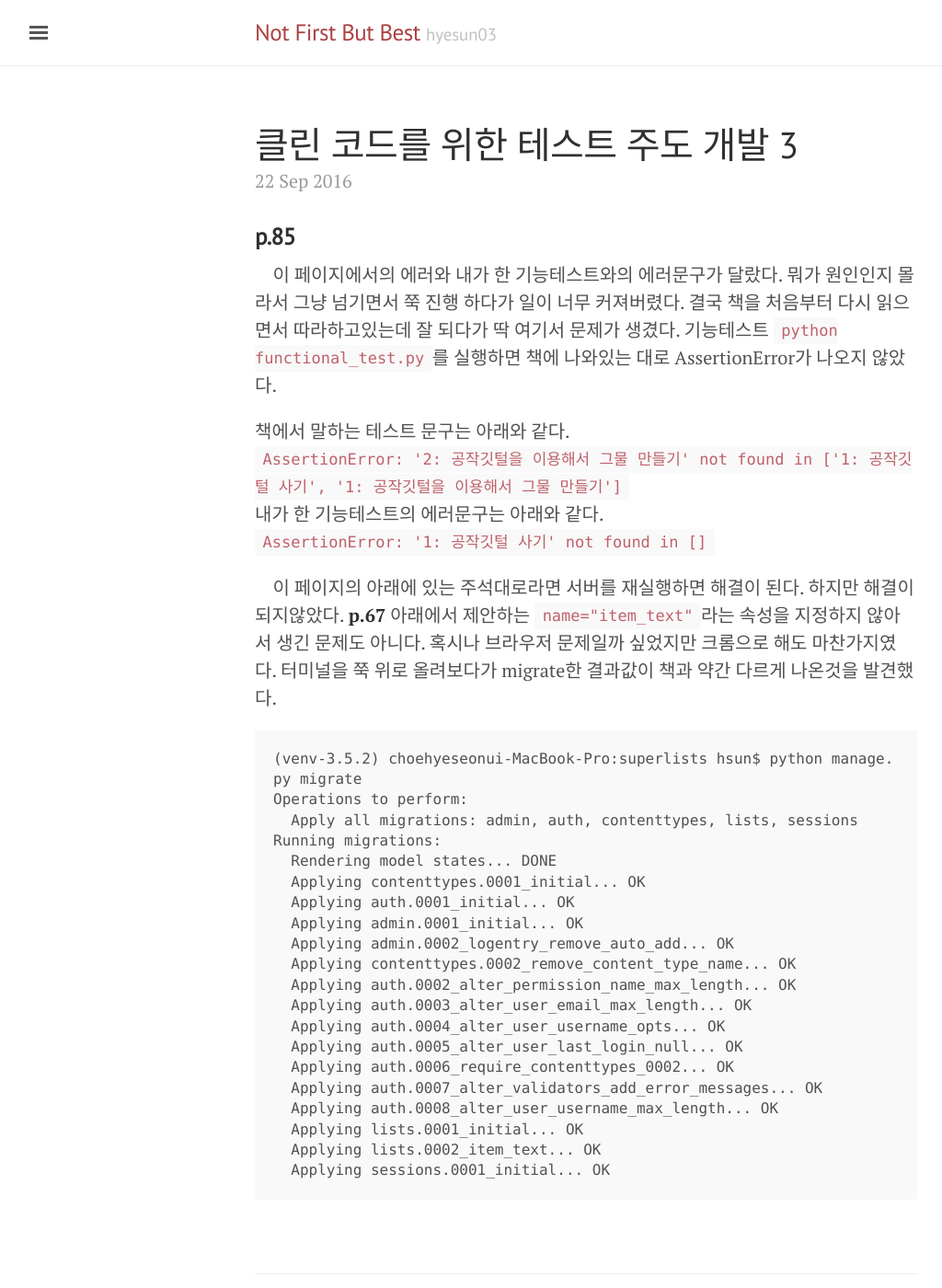
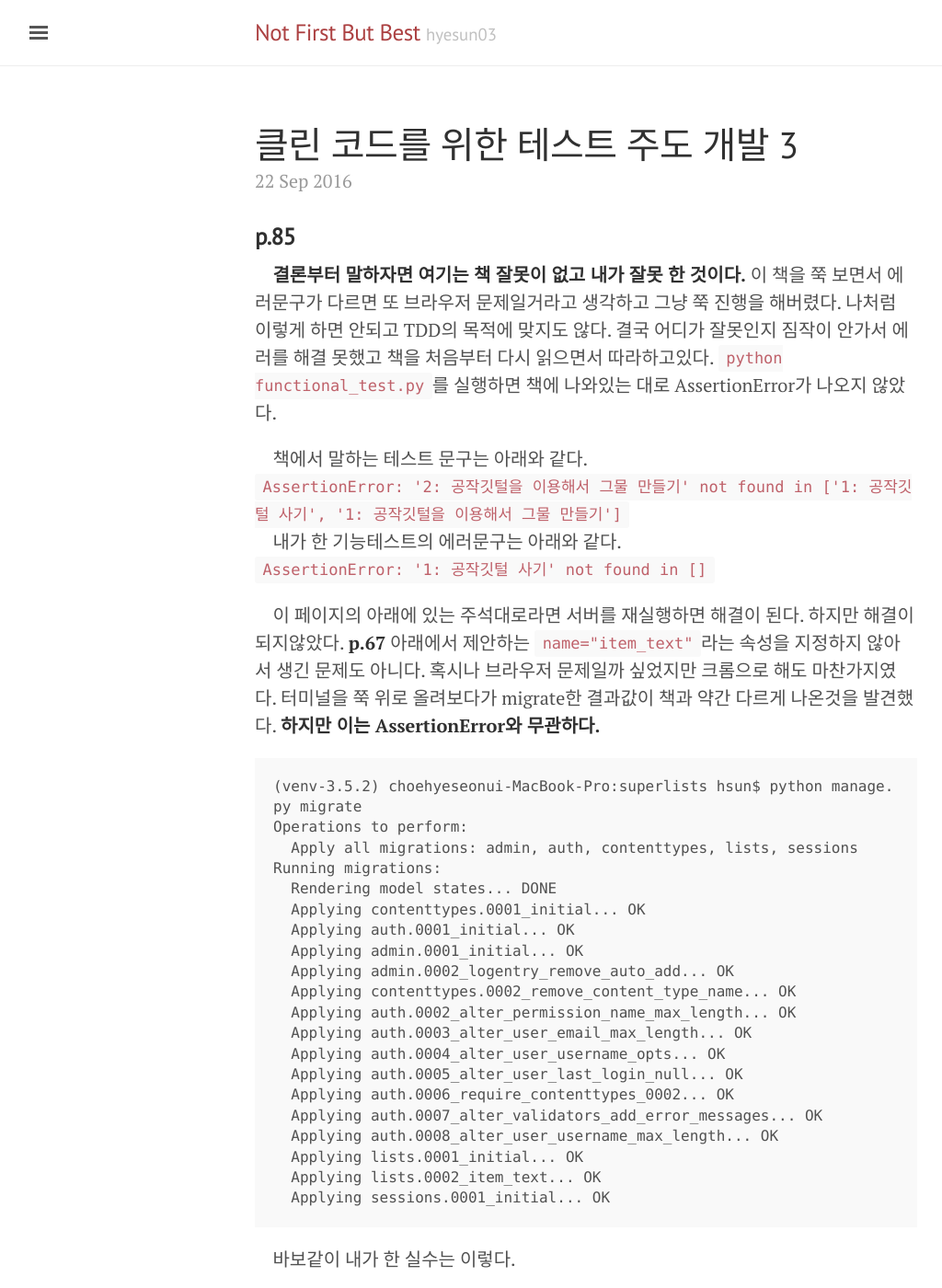
Before and after one commit to hyesun03/hyesun03.github.io, a Jekyll site: the page built from _posts/2016-09-22-djangoTDD03.md, in a window 1280 px wide and 1400 px high. Shown: the whole window at 92% size, without its empty margins (3-1027 px from the left). Built offline with Jekyll 4.4.1, drawn with Linux system fonts in a browser that asks for light colours; comment, search, counter and statistics services are not loaded; some of the changed text lies outside the part shown.

Commit message:
p.107 에러뿜는거 다름

```diff
--- a/_posts/2016-09-22-djangoTDD03.md
+++ b/_posts/2016-09-22-djangoTDD03.md
@@ -4,14 +4,14 @@ title: 클린 코드를 위한 테스트 주도 개발 3
 comments: true
 ---
 ### **p.85**
-&nbsp;&nbsp;&nbsp; 이 페이지에서의 에러와 내가 한 기능테스트와의 에러문구가 달랐다. 뭐가 원인인지 몰라서 그냥 넘기면서 쭉 진행 하다가 일이 너무 커져버렸다. 결국 책을 처음부터 다시 읽으면서 따라하고있는데 잘 되다가 딱 여기서 문제가 생겼다. 기능테스트 `python functional_test.py`를 실행하면 책에 나와있는 대로 AssertionError가 나오지 않았다.
+&nbsp;&nbsp;&nbsp; **결론부터 말하자면 여기는 책 잘못이 없고 내가 잘못 한 것이다.** 이 책을 쭉 보면서 에러문구가 다르면 또 브라우저 문제일거라고 생각하고 그냥 쭉 진행을 해버렸다. 나처럼 이렇게 하면 안되고 TDD의 목적에 맞지도 않다. 결국 어디가 잘못인지 짐작이 안가서 에러를 해결 못했고 책을 처음부터 다시 읽으면서 따라하고있다. `python functional_test.py`를 실행하면 책에 나와있는 대로 AssertionError가 나오지 않았다.
 
-책에서 말하는 테스트 문구는 아래와 같다.
+&nbsp;&nbsp;&nbsp; 책에서 말하는 테스트 문구는 아래와 같다.
 `AssertionError: '2: 공작깃털을 이용해서 그물 만들기' not found in ['1: 공작깃털 사기', '1: 공작깃털을 이용해서 그물 만들기']`
-내가 한 기능테스트의 에러문구는 아래와 같다.
+&nbsp;&nbsp;&nbsp; 내가 한 기능테스트의 에러문구는 아래와 같다.
 `AssertionError: '1: 공작깃털 사기' not found in []`
 
- &nbsp;&nbsp;&nbsp; 이 페이지의 아래에 있는 주석대로라면 서버를 재실행하면 해결이 된다. 하지만 해결이 되지않았다. **p.67** 아래에서 제안하는 `name="item_text"`라는 속성을 지정하지 않아서 생긴 문제도 아니다. 혹시나 브라우저 문제일까 싶었지만 크롬으로 해도 마찬가지였다. 터미널을 쭉 위로 올려보다가 migrate한 결과값이 책과 약간 다르게 나온것을 발견했다.
+ &nbsp;&nbsp;&nbsp; 이 페이지의 아래에 있는 주석대로라면 서버를 재실행하면 해결이 된다. 하지만 해결이 되지않았다. **p.67** 아래에서 제안하는 `name="item_text"`라는 속성을 지정하지 않아서 생긴 문제도 아니다. 혹시나 브라우저 문제일까 싶었지만 크롬으로 해도 마찬가지였다. 터미널을 쭉 위로 올려보다가 migrate한 결과값이 책과 약간 다르게 나온것을 발견했다. **하지만 이는 AssertionError와 무관하다.**
 
  <pre><code>(venv-3.5.2) choehyeseonui-MacBook-Pro:superlists hsun$ python manage.py migrate
 Operations to perform:
@@ -33,3 +33,7 @@ Running migrations:
   Applying lists.0001_initial... OK
   Applying lists.0002_item_text... OK
   Applying sessions.0001_initial... OK</code></pre>
+
+&nbsp;&nbsp;&nbsp; 바보같이 내가 한 실수는 이렇다.
+1. `lists/views.py`의 마지막줄은 `return render(request, 'home.html', {'items': items})` 이며 `{'items': items}`를 빼먹었다.
+2. 졸린채로 해서 그런가 파일 저장을 잘못해서 이전의 코드와 지금의 코드가 꼬였다;; 역시 잠은 자면서 해야된다. 깃헙 repo를 새로 파서 다시 올려야 겠다.
```
Also changed, not shown: _posts/2016-09-22-djangoTDD04.md (added, +17 -0 lines).
